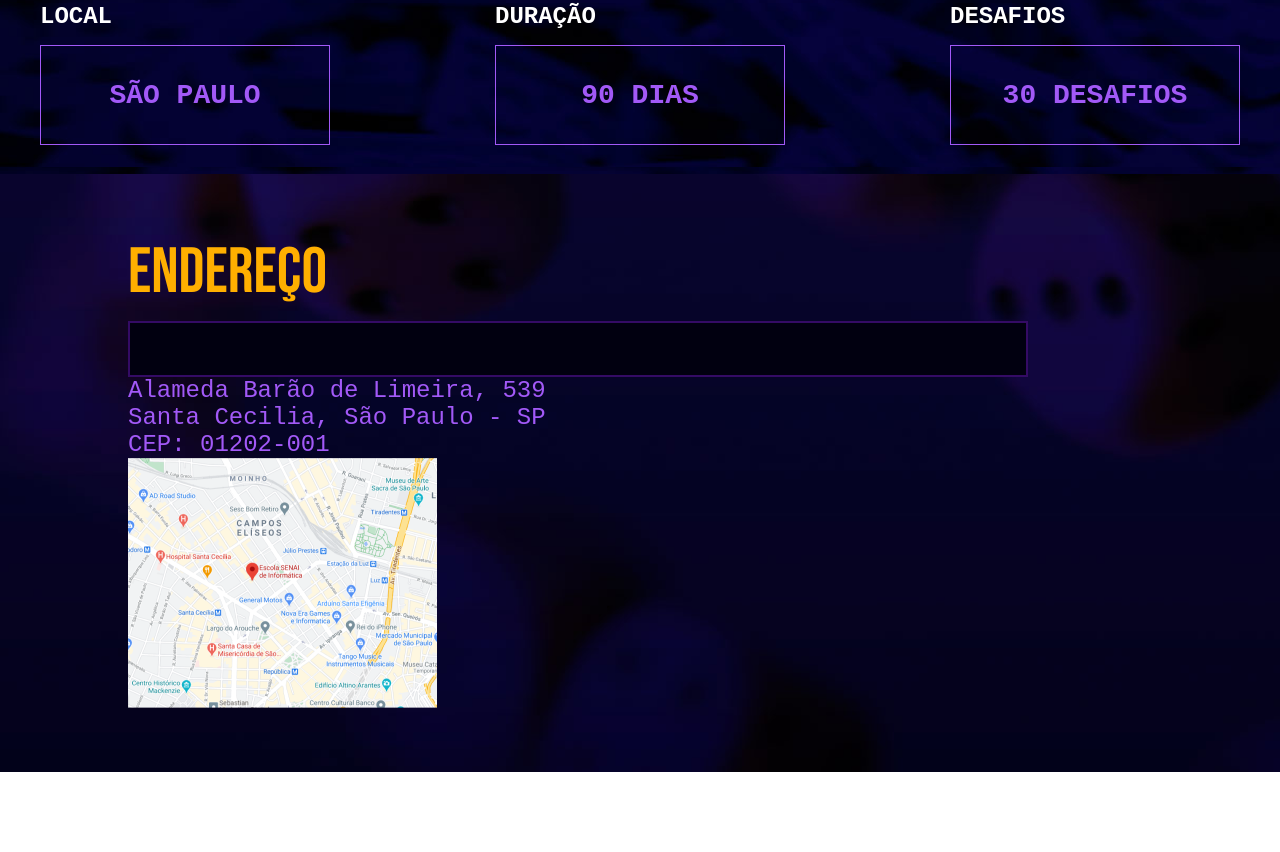
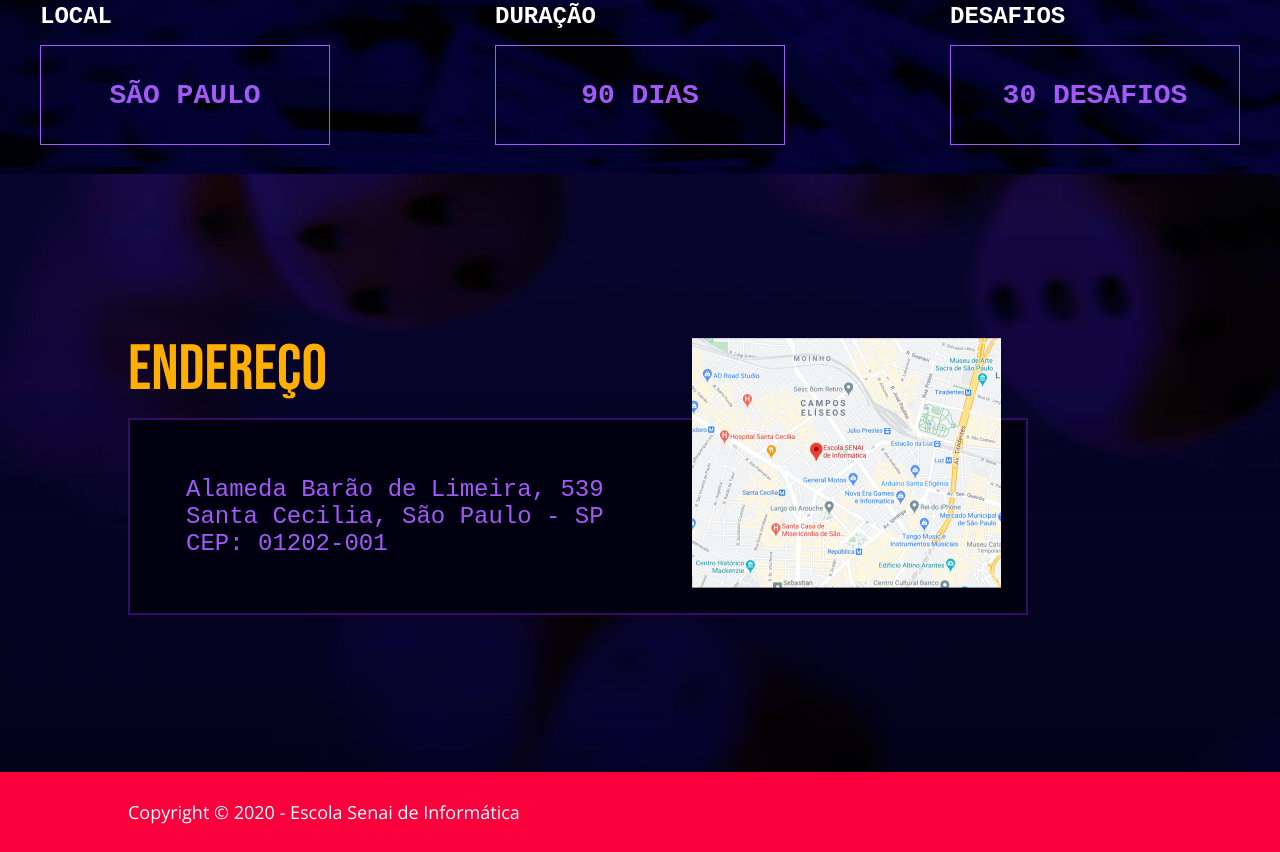
Before and after one commit to ngoteus/Landing-Page, a plain HTML site: page index.html in a window 1280 px wide. Shown: the part 1826-2678 px from the top of the page. Before the commit the page ends 2598 px from the top, so only its background shows below. Drawn offline with Linux system fonts and the light colour scheme.

Commit message:
alteracoes do dia 08-03

```diff
--- a/css/styles.css
+++ b/css/styles.css
@@ -241,8 +241,9 @@
             #content .Endereço .Endereço-juntos {
                 display: flex;
                 position: relative;
+                padding: 56px 56px 56px 56px;
                 width: 900px;
-                height: 56px;
+                /* height: 56px; */
                 background-color: #010010;
                 border: 2px solid #340b65;
             }
@@ -252,12 +253,29 @@
                 font-size: 24px;
                 font-weight: 24px;
                 color: #A259F7;
-                width: 445px;
+                width: 55%;
             }
 
             #content .Endereço img {
+                position: absolute;
+                right: 25px;
+                bottom: 25px;
+            }
 
-            }
+
+        #content .footer {
+            display: flex;
+            justify-content: center;
+            align-items: center;
+            background-color: #f9003d;
+            padding: 28px 0;
+        }
+
+        #content .footer-paragrafo {
+            font-family: "OpenSans";
+            font-size: 18px;
+            color: #FFF;
+        }
 
 
 
--- a/index.html
+++ b/index.html
@@ -90,20 +90,32 @@
         <section class="Endereço">
             <div class="layout-grid">
              <h2 class="Endereço-titulo">Endereço</h2>
-             <div class="Endereço-juntos"></div>
-             <p class="endereço-texto">Alameda Barão de Limeira, 539
-                Santa Cecilia, São Paulo - SP
-                CEP: 01202-001</p>
+             <div class="Endereço-juntos">
+                <p class="endereço-texto">Alameda Barão de Limeira, 539
+                    Santa Cecilia, São Paulo - SP
+                    CEP: 01202-001</p>
                 <img src="./assests/images/mapa.png" alt="Mapa do google">
+            </div>
 
             </div>
 
 
 
         </section>
+        <footer>
+        <section class="footer">
+            <div class="layout-grid">
+                <p class="footer-paragrafo">
+                    Copyright © 2020 - Escola Senai de Informática
+                </p>
+
+            </div>
+        </section>
     </main>
 
-    <footer></footer>
+
+    </footer>
+    <script src="./js/script.js"></script>
 </body>
 
 </html>
--- /dev/null
+++ b/js/script.js
@@ -0,0 +1,3 @@
+function toggleMenu() {
+    document.getElementById("nav-menu").classList.toggle("show-menu")
+}
```
